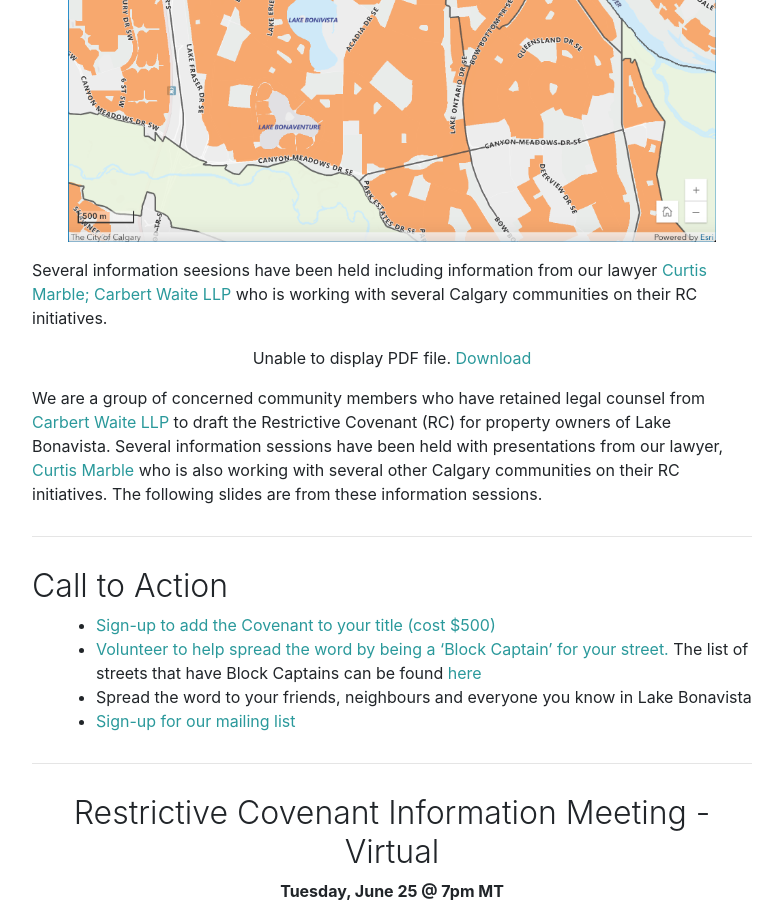
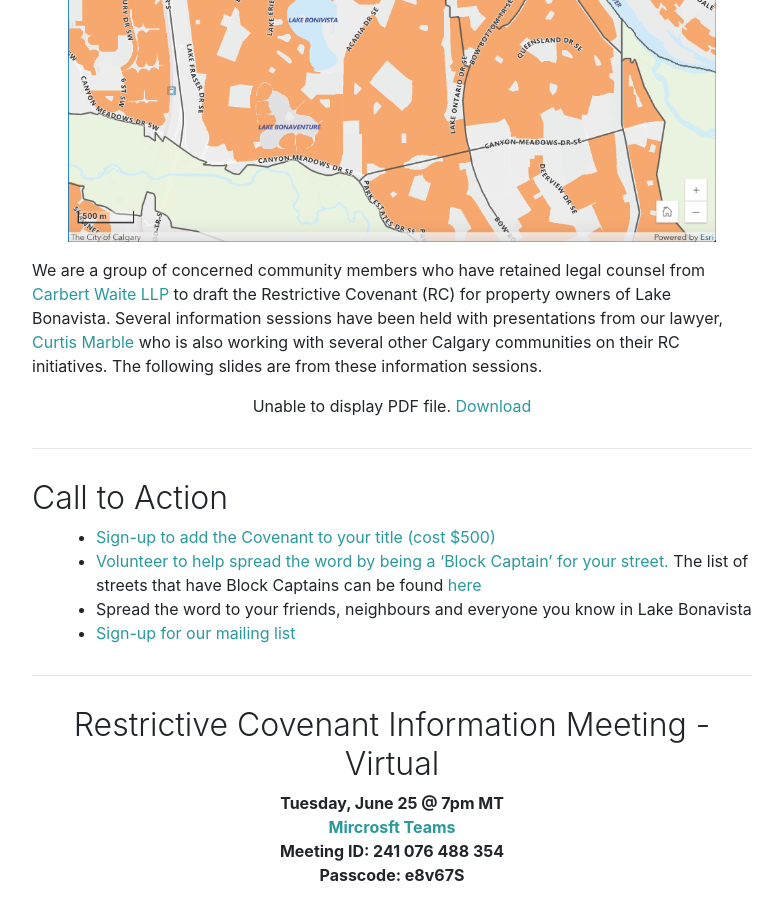
Before and after one commit to BonavistaRC/BonavistaRC.github.io, a Jekyll site: the page built from index.markdown, in a window 1280 px wide and 900 px high, scrolled down 624 px. Shown: the whole window, without its empty margins (248-1031 px from the left). Built offline with Jekyll 4.4.1, drawn with Linux system fonts in a browser that asks for light colours.

Commit message:
Update index.markdown with Larren's feedback

```diff
--- a/index.markdown
+++ b/index.markdown
@@ -68,17 +68,13 @@ This site is dedicated to the initiative to add a Restrictive Covenant to the pr
     <a href="https://thecityofcalgary.maps.arcgis.com/apps/instant/lookup/index.html?appid=60d7b740704b454481c5a3ca40aae073"><img src="../img/LBRCGMAP.png "></a>
 </div>
 
-
-Several information seesions have been held including information from our lawyer [Curtis Marble; Carbert Waite LLP](https://carbertwaite.com/calgary-lawyers/curtis-marble/) who is working with several Calgary communities on their RC initiatives.
+We are a group of concerned community members who have retained legal counsel from [Carbert Waite LLP](https://carbertwaite.com/) to draft the Restrictive Covenant (RC) for property owners of Lake Bonavista. Several information sessions have been held with presentations from our lawyer, [Curtis Marble](https://carbertwaite.com/calgary-lawyers/curtis-marble/) who is also working with several other Calgary communities on their RC initiatives. The following slides are from these information sessions.
 
 <p align="center">
     <object data="../docs/InfoSlides.pdf" type="application/pdf" width="100%" height="460px">
       <p>Unable to display PDF file. <a href="../docs/InfoSlides.pdf">Download</a></p>
     </object>
  </p>
-
-We are a group of concerned community members who have retained legal counsel from [Carbert Waite LLP](https://carbertwaite.com/) to draft the Restrictive Covenant (RC) for property owners of Lake Bonavista. Several information sessions have been held with presentations from our lawyer, [Curtis Marble](https://carbertwaite.com/calgary-lawyers/curtis-marble/) who is also working with several other Calgary communities on their RC initiatives. The following slides are from these information sessions.
-
 
 ---
 
```
